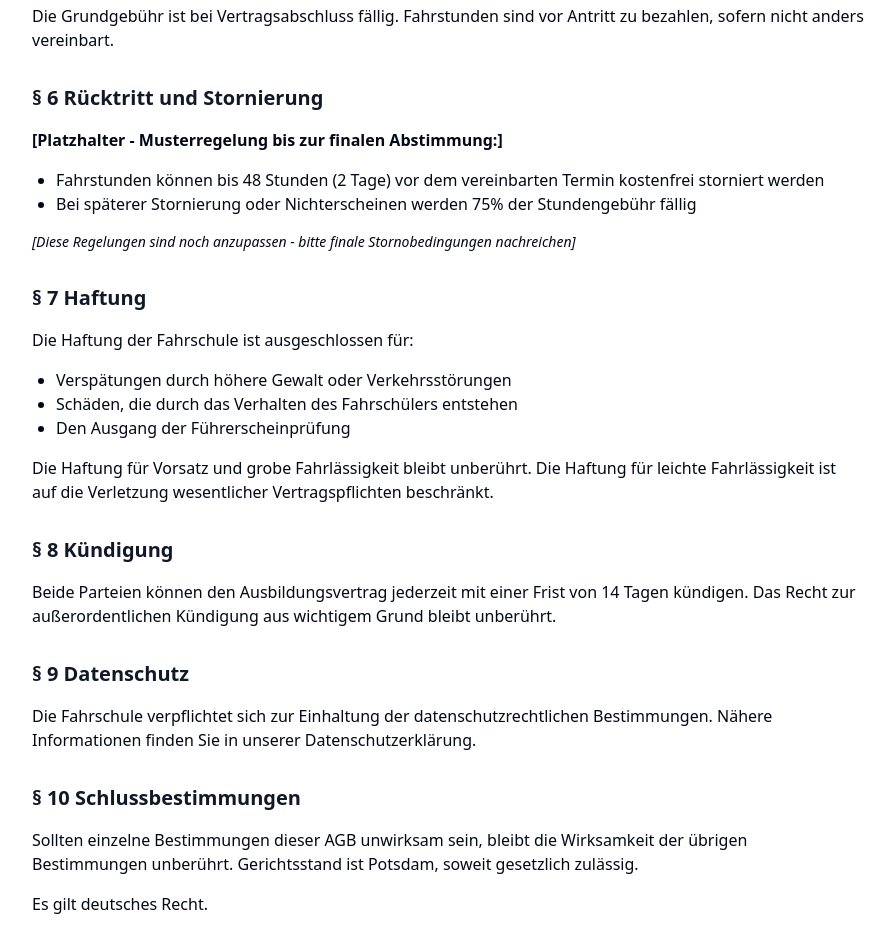
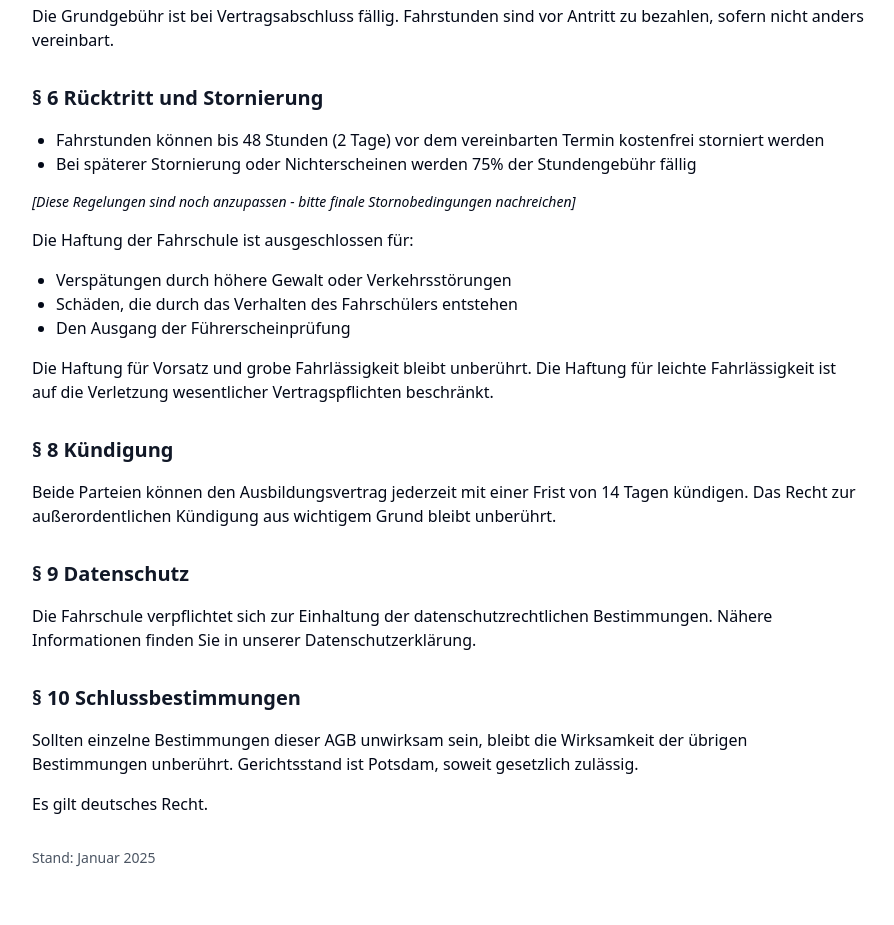
Before and after one commit to jakobkrenzlin-cloud/abf-fahrschule-potsdam, a React (Vite) app: page /agb in a window 1280 px wide. Shown: the part 1020-1945 px from the top of the page, without its empty margins (192-1086 px from the left). Built offline with nearby package versions, Linux system fonts and the light colour scheme.

Commit message:
Visual edit in Lovable

```diff
--- a/src/pages/AGB.tsx
+++ b/src/pages/AGB.tsx
@@ -1,11 +1,8 @@
-
 import React from 'react';
 import Header from '../components/Header';
 import Footer from '../components/Footer';
-
 const AGB = () => {
-  return (
-    <div className="min-h-screen bg-white">
+  return <div className="min-h-screen bg-white">
       <Header />
       <div className="max-w-4xl mx-auto px-4 sm:px-6 lg:px-8 py-16">
         <h1 className="text-3xl font-bold text-gray-900 mb-8">Allgemeine Geschäftsbedingungen (AGB)</h1>
@@ -46,14 +43,14 @@ const AGB = () => {
           <p className="mb-4">Die Grundgebühr ist bei Vertragsabschluss fällig. Fahrstunden sind vor Antritt zu bezahlen, sofern nicht anders vereinbart.</p>
 
           <h2 className="text-xl font-semibold text-gray-900 mb-4 mt-8">§ 6 Rücktritt und Stornierung</h2>
-          <p className="mb-4"><strong>[Platzhalter - Musterregelung bis zur finalen Abstimmung:]</strong></p>
+
           <ul className="mb-4 ml-6 list-disc">
             <li>Fahrstunden können bis 48 Stunden (2 Tage) vor dem vereinbarten Termin kostenfrei storniert werden</li>
             <li>Bei späterer Stornierung oder Nichterscheinen werden 75% der Stundengebühr fällig</li>
           </ul>
           <p className="mb-4 text-sm italic">[Diese Regelungen sind noch anzupassen - bitte finale Stornobedingungen nachreichen]</p>
 
-          <h2 className="text-xl font-semibold text-gray-900 mb-4 mt-8">§ 7 Haftung</h2>
+
           <p className="mb-4">Die Haftung der Fahrschule ist ausgeschlossen für:</p>
           <ul className="mb-4 ml-6 list-disc">
             <li>Verspätungen durch höhere Gewalt oder Verkehrsstörungen</li>
@@ -76,8 +73,6 @@ const AGB = () => {
         </div>
       </div>
       <Footer />
-    </div>
-  );
+    </div>;
 };
-
 export default AGB;
```
